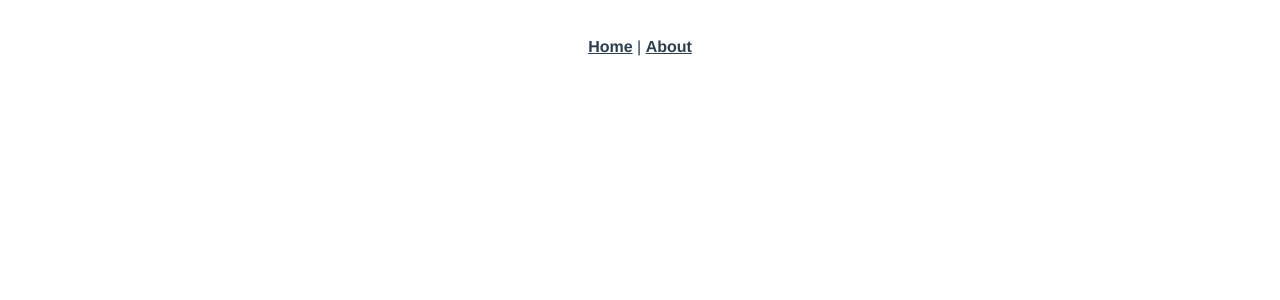
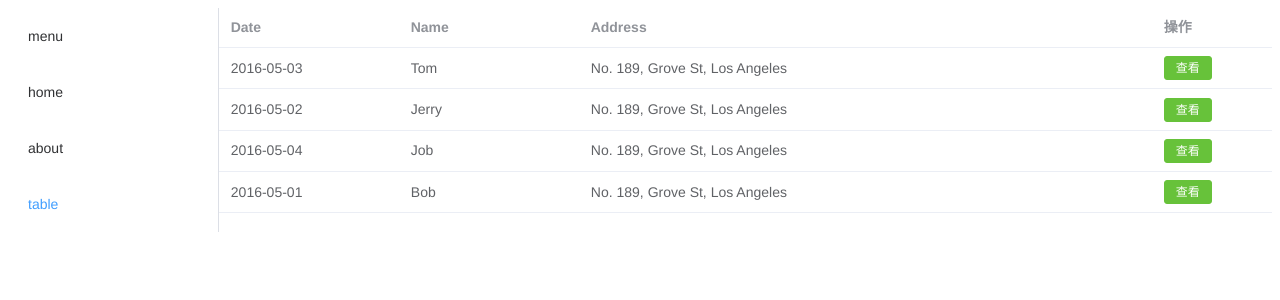
Before and after one commit to shun-xinyi/-, a Vue app: page /table in a window 1280 px wide. Before the commit this address had no page. Shown: the top 300 px of the page. Built offline with nearby package versions, Linux system fonts and the light colour scheme.

Commit message:
1.menu导航 2.table表格页 3.关闭 lintOnSave

```diff
--- a/src/App.vue
+++ b/src/App.vue
@@ -1,9 +1,4 @@
 <template>
-    <nav>
-        <router-link to="/">Home</router-link>
-        |
-        <router-link to="/about">About</router-link>
-    </nav>
     <router-view/>
 </template>
 
--- /dev/null
+++ b/src/components/menuAll.vue
@@ -0,0 +1,44 @@
+<template>
+    <el-row>
+        <el-col :span="4">
+            <el-menu
+                :default-active="cPath"
+            >
+                <el-menu-item
+                    v-for="item in routes"
+                    :key="item.name"
+                    :index="item.path"
+                    @click="getRoute(item)">
+                    {{ item.name }}
+                </el-menu-item>
+            </el-menu>
+        </el-col>
+        <el-col :span="20">
+            <router-view/>
+        </el-col>
+    </el-row>
+</template>
+
+<script setup>
+import { useRouter, useRoute } from 'vue-router';
+import {onMounted, ref} from 'vue';
+
+let router = useRouter();
+let route = useRoute();
+
+let routes = ref([]);
+let cPath = ref('');
+
+onMounted(()=>{
+    routes.value = router.getRoutes();
+    cPath.value = route.path;
+})
+
+function getRoute(item){
+    router.push(item);
+}
+</script>
+
+<style scoped>
+
+</style>
--- a/src/router/index.js
+++ b/src/router/index.js
@@ -3,17 +3,29 @@ import HomeView from '../views/HomeView.vue'
 
 const routes = [
     {
-        path: '/',
+        path: '',
+        name: 'menu',
+        component: () => import('@/components/menuAll'),
+        children: [
+            {
+                path: 'home',
                 name: 'home',
                 component: HomeView
             },
             {
-        path: '/about',
+                path: 'about',
                 name: 'about',
                 // route level code-splitting
                 // this generates a separate chunk (about.[hash].js) for this route
                 // which is lazy-loaded when the route is visited.
-        component: () => import(/* webpackChunkName: "about" */ '../views/AboutView.vue')
+                component: () => import(/* webpackChunkName: "about" */ '@/views/AboutView.vue')
+            },
+            {
+                path: 'table',
+                name: 'table',
+                component: () => import('@/views/table')
+            },
+        ]
     }
 ]
 
--- /dev/null
+++ b/src/views/table/index.vue
@@ -0,0 +1,82 @@
+<template>
+    <el-table :data="tableData" style="width: 100%">
+        <el-table-column prop="date" label="Date" width="180" />
+        <el-table-column prop="name" label="Name" width="180" />
+        <el-table-column prop="address" label="Address" />
+        <el-table-column fixed="right" label="操作" width="120">
+            <template #default="scope">
+                <el-button
+                    size="small"
+                    type="success"
+                    @click.prevent="handClick(scope.row)">
+                    查看
+                </el-button>
+            </template>
+        </el-table-column>
+    </el-table>
+
+    <el-drawer
+        v-model="drawer"
+        title="I am the title"
+        direction="rtl"
+        size="100%">
+        <el-form
+            label-position="left"
+            label-width="100px"
+            :model="handDetails"
+            style="max-width: 460px"
+        >
+            <el-form-item label="Name">
+                <el-input v-model="handDetails.name" />
+            </el-form-item>
+            <el-form-item label="Activity zone">
+                <el-input v-model="handDetails.address" />
+            </el-form-item>
+            <el-form-item label="Activity form">
+                <el-input v-model="handDetails.date" />
+            </el-form-item>
+        </el-form>
+    </el-drawer>
+</template>
+
+<script setup>
+import {reactive, ref} from 'vue';
+
+let drawer = ref(false);
+let tableData = ref([
+    {
+        date: '2016-05-03',
+        name: 'Tom',
+        address: 'No. 189, Grove St, Los Angeles',
+    },
+    {
+        date: '2016-05-02',
+        name: 'Jerry',
+        address: 'No. 189, Grove St, Los Angeles',
+    },
+    {
+        date: '2016-05-04',
+        name: 'Job',
+        address: 'No. 189, Grove St, Los Angeles',
+    },
+    {
+        date: '2016-05-01',
+        name: 'Bob',
+        address: 'No. 189, Grove St, Los Angeles',
+    },
+]);
+let handDetails = reactive({
+    date: '2016-05-01',
+    name: 'Tom',
+    address: 'No. 189, Grove St, Los Angeles',
+})
+
+function handClick(row){
+    drawer.value = true;
+    handDetails = row;
+}
+</script>
+
+<style scoped>
+
+</style>
--- a/vue.config.js
+++ b/vue.config.js
@@ -3,6 +3,7 @@ const Gold = require("./public/config");
 
 module.exports = defineConfig({
     transpileDependencies: true,
+    lintOnSave: false,
     devServer: {
         port: 85,
         open: true,
```
Lines whose indentation alone changed are shown as unchanged.
